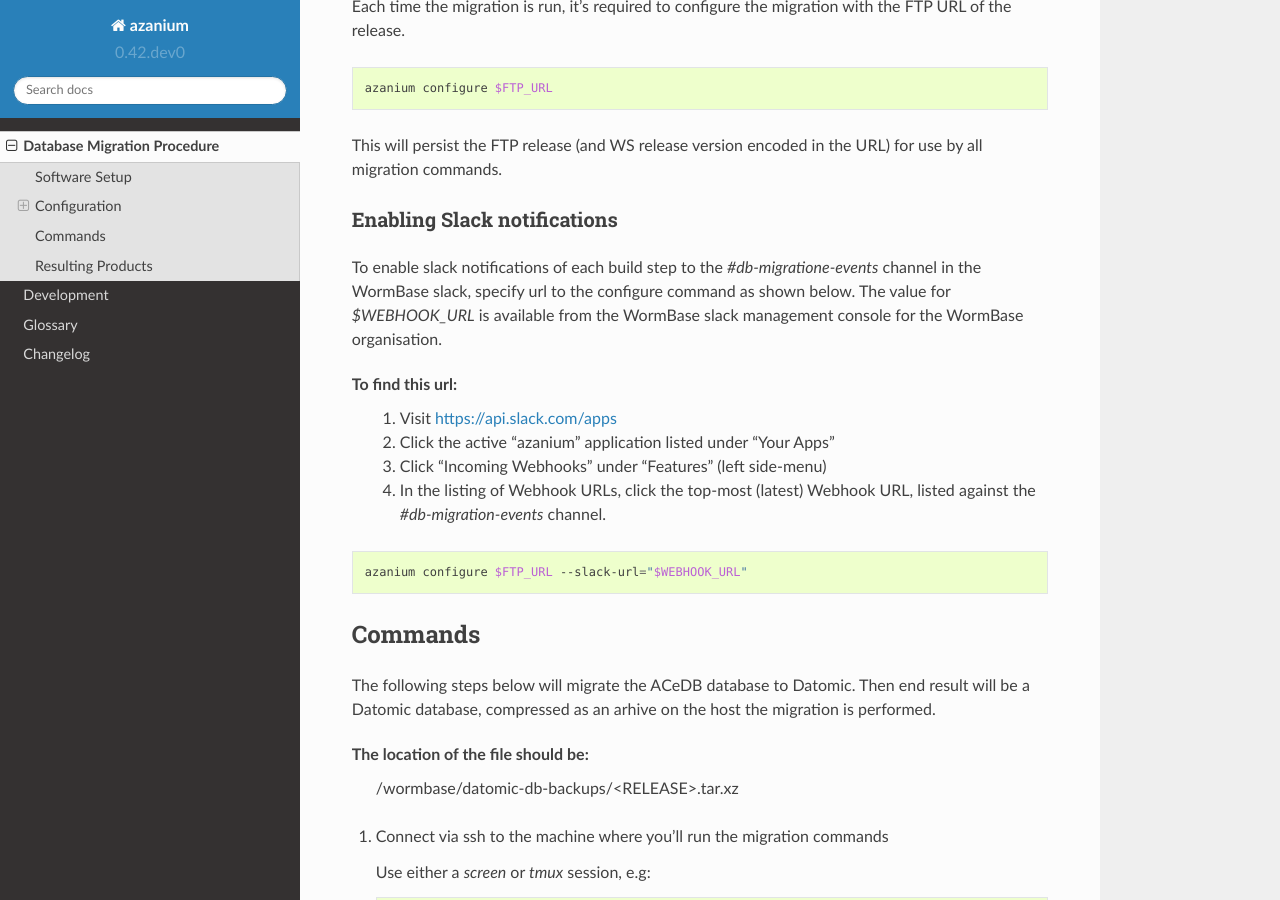
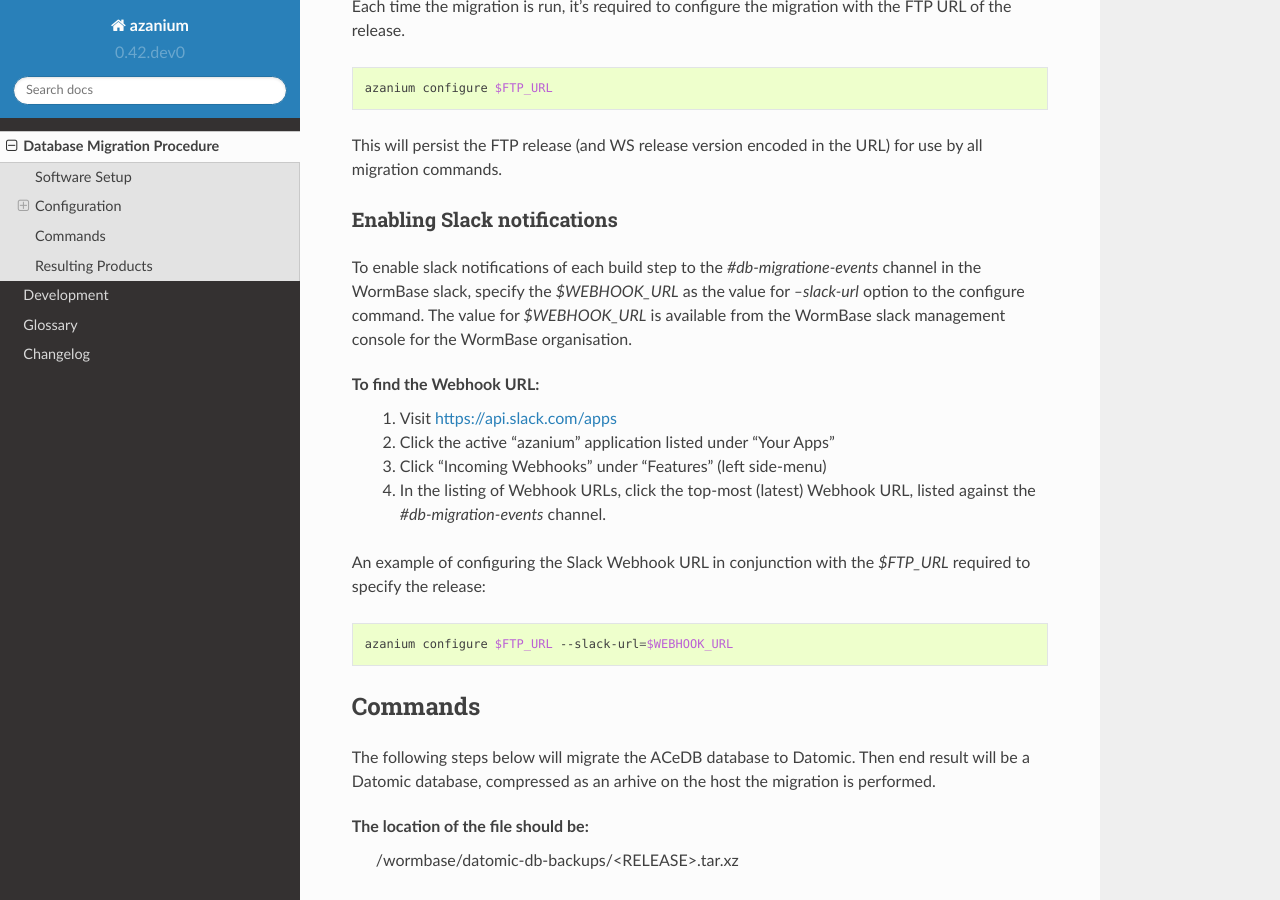
Before and after one commit to WormBase/db-migration, a Sphinx documentation site: the page built from docs/source/user/index.rst, in a window 1280 px wide and 900 px high, scrolled down 528 px. Built offline with Sphinx 7.4.7 and the Read the Docs theme 2.0.0, drawn with Linux system fonts in a browser that asks for light colours.

Commit message:
Made the user guide docs read better.

```diff
--- a/docs/source/user/index.rst
+++ b/docs/source/user/index.rst
@@ -35,21 +35,24 @@ the URL) for use by all migration commands.
 Enabling Slack notifications
 ----------------------------
 To enable slack notifications of each build step to the
-`#db-migratione-events` channel in the WormBase slack, specify url to
-the configure command as shown below.
-The value for `$WEBHOOK_URL` is available from the WormBase slack management console
-for the WormBase organisation.
+`#db-migratione-events` channel in the WormBase slack, specify the
+`$WEBHOOK_URL` as the value for `--slack-url` option to the configure
+command.  The value for `$WEBHOOK_URL` is available from the WormBase
+slack management console for the WormBase organisation.
 
-To find this url:
+To find the Webhook URL:
    1. Visit https://api.slack.com/apps
    2. Click the active "azanium" application  listed under "Your Apps"
    3. Click "Incoming Webhooks" under "Features" (left side-menu)
    4. In the listing of Webhook URLs, click the top-most (latest)
       Webhook URL, listed against the `#db-migration-events` channel.
 
+An example of configuring the Slack Webhook URL in conjunction with
+the `$FTP_URL` required to specify the release:
+
 .. code-block:: bash
 
-   azanium configure $FTP_URL --slack-url="$WEBHOOK_URL"
+   azanium configure $FTP_URL --slack-url=$WEBHOOK_URL
 
 Commands
 ========
```
